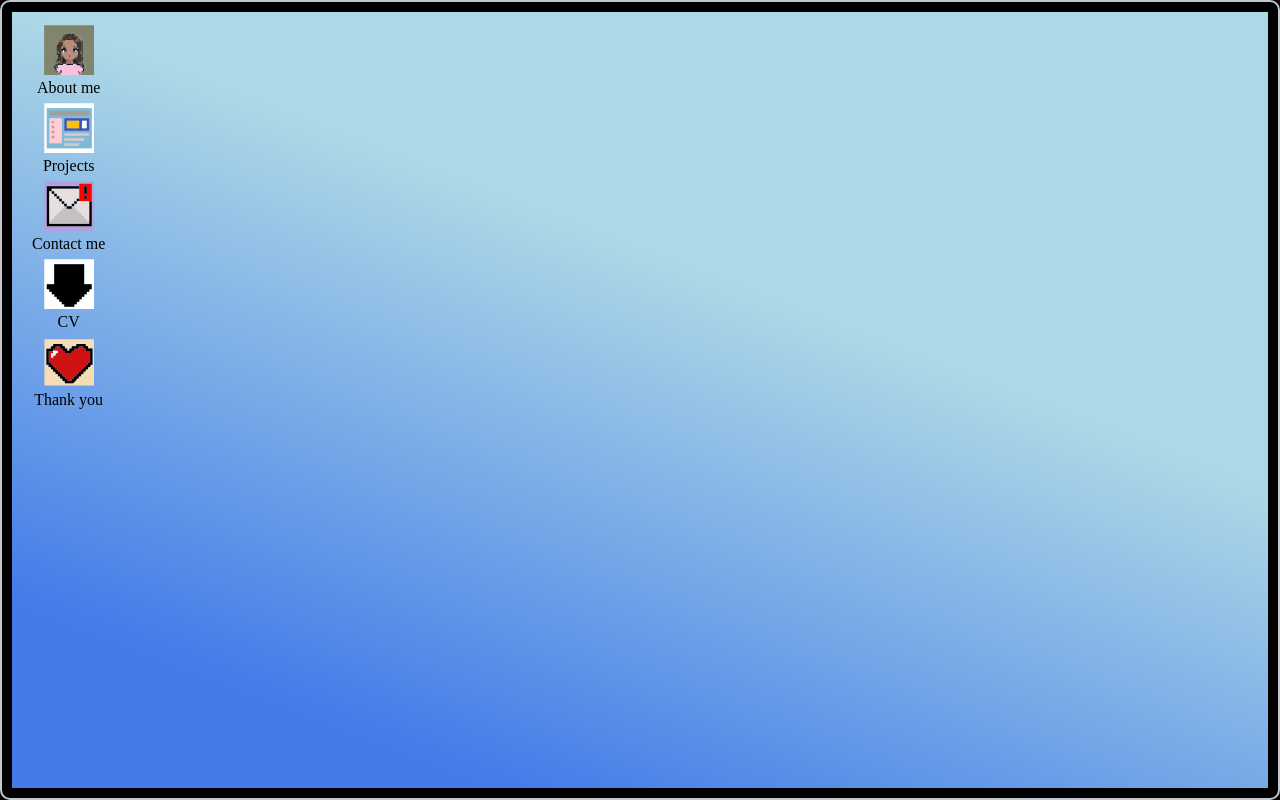
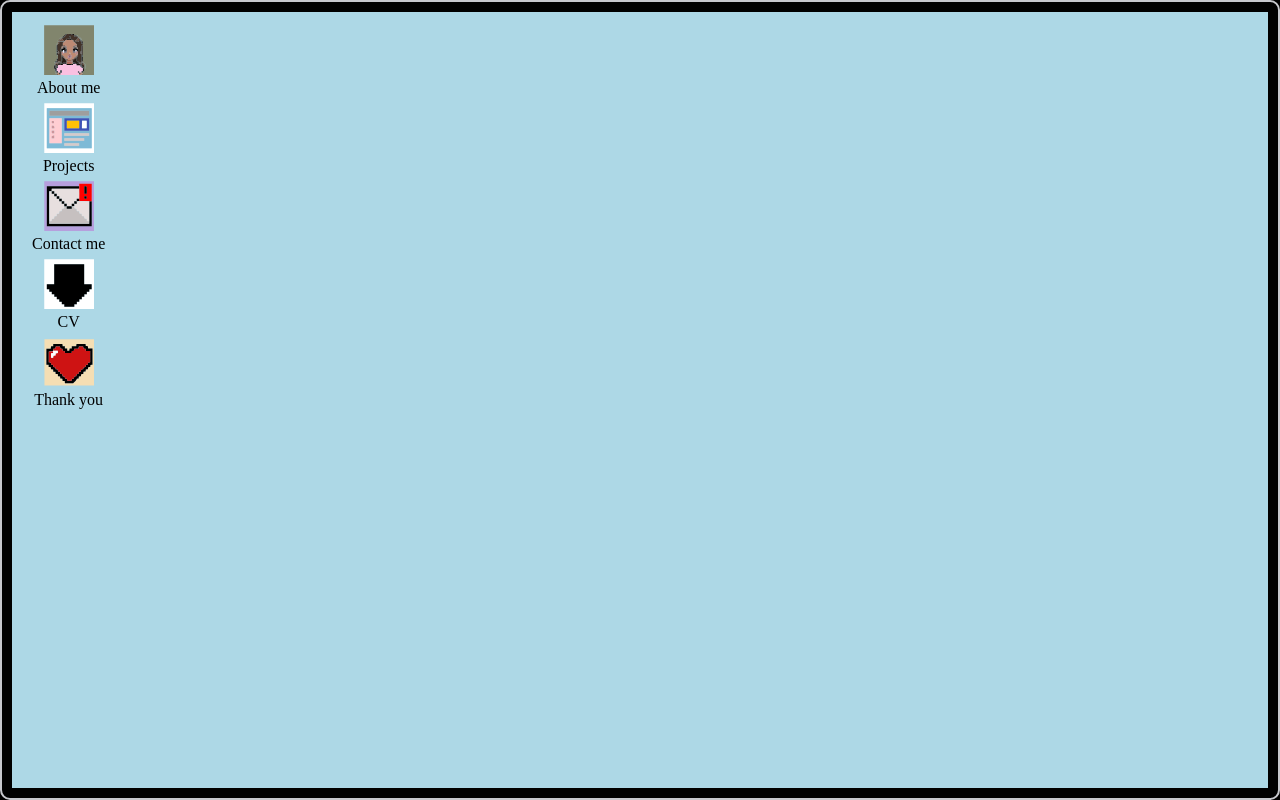
Before and after one commit to cathydev/Web-OS-System, a Next.js app: page /Home in a window 1280 px wide. Both pictures are taken after a click on the button "LOGIN". Built offline with nearby package versions, Linux system fonts and the light colour scheme.

Commit message:
Changing background

```diff
--- a/src/styles/screen.module.css
+++ b/src/styles/screen.module.css
@@ -2,7 +2,7 @@
   width: 100%;
   height: 100%;
   background: #add8e6;
-  background: linear-gradient(201deg, rgba(173,216,230,1) 38%, rgba(67,123,233,1) 85%);
+  /*   background: linear-gradient(201deg, rgba(173,216,230,1) 38%, rgba(67,123,233,1) 85%);*/
   padding: 10px;
   position: relative;
 }
```
